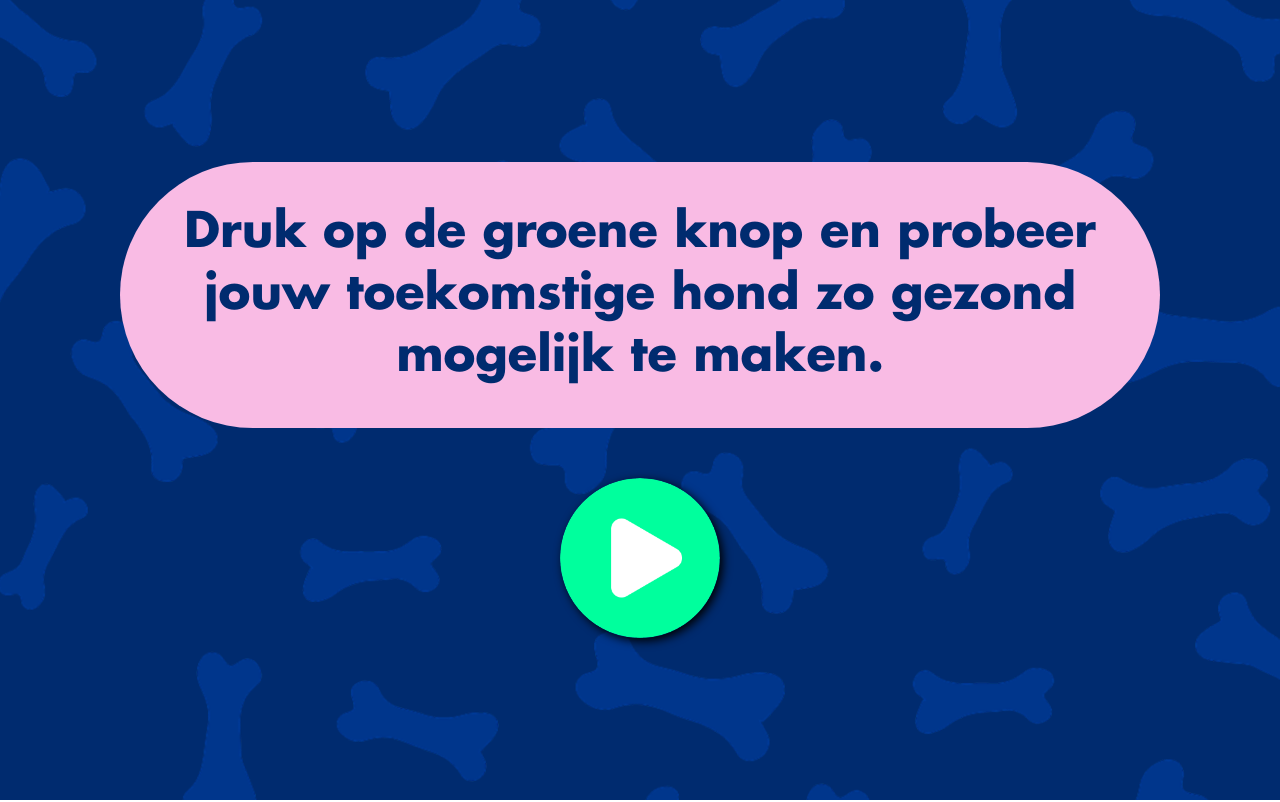
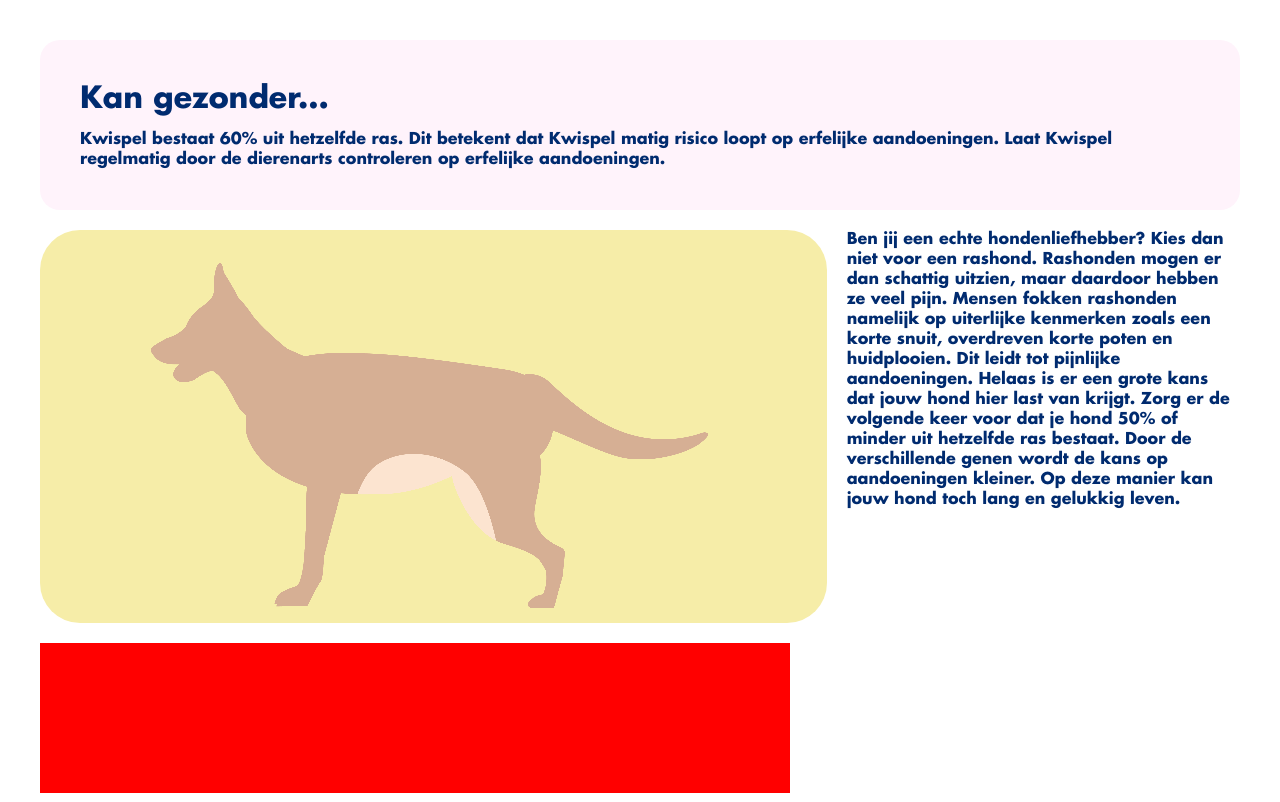
Before and after one commit to TSpierings/doorgefokte-hond, a React (Create React App) app: page /printout in a window 1280 px wide. Before the commit this address led to /. Shown: the top 802 px of the page. Built offline with nearby package versions, Linux system fonts and the light colour scheme.

Commit message:
Add printout

```diff
--- a/package.json
+++ b/package.json
@@ -18,6 +18,7 @@
     "react-dom": "^16.14.0",
     "react-router-dom": "^5.2.0",
     "react-scripts": "^3.4.1",
+    "react-to-print": "^2.12.6",
     "typescript": "^3.9.9"
   },
   "scripts": {
--- a/src/components/app/App.tsx
+++ b/src/components/app/App.tsx
@@ -9,6 +9,7 @@ import {
 
 import { Home } from '../home/home';
 import { DogCreator } from '../dog-creator/dog-creator';
+import { Printout } from '../printout/printout';
 
 function App() {
   return (
@@ -22,6 +23,10 @@ function App() {
           <DogCreator />
         </Route>
 
+        <Route exact path="/printout">
+          <Printout name='Kwispel' selectedParts={[1, 2, 1, 1, 4]}/>
+        </Route>
+
         <Route path="*">
           <Redirect to="/"/>
         </Route>
--- a/src/components/dog-creator/dog-creator.scss
+++ b/src/components/dog-creator/dog-creator.scss
@@ -4,17 +4,8 @@
   justify-content: center;
   align-items: center;
   height: calc(100vh - 6em);
-  color: #002B6F;
+  color: #002b6f;
   padding: 3em;
-
-  .creator, .nav {
-    background-color: #F9BBE4;
-    margin-bottom: 50px;
-    font-size: 4em;
-    text-align: center;
-    border-radius: 2em;
-    padding: 15px;
-  }
 
   .creator {
     display: flex;
@@ -23,28 +14,20 @@
     flex: 1;
     padding: 0.5em;
     border-radius: 1em;
-    width: 19em;
+    width: 19em;background-color: #f9bbe4;
+    margin-bottom: 50px;
+    font-size: 4em;
+    text-align: center;
 
-    // &.Vacht {
-    //   flex: unset;
-    //   width: 22em;
-    //   border-radius: 2em;
-    //   padding: 15px;
-    // }
-  }
-
-  .nav {
-    width: 22em;
-    margin-bottom: 0;
-  }
-
-  button {
-    all: unset;
-    width: 10em;
-    height: 10em;
-    background-size: contain;
-    background-color: transparent;
-    border-radius: 50%;
-    box-shadow: 3px 3px 10px #000;
+    input {
+      width: 100%;
+      height: 100%;
+      text-align: center;
+      font-size: 3em;
+      color: #002b6f;
+      background: none;
+      border: none;
+      outline: none;
+    }
   }
 }
--- a/src/components/dog-creator/dog-creator.tsx
+++ b/src/components/dog-creator/dog-creator.tsx
@@ -1,23 +1,29 @@
 import * as React from 'react';
+import background from '../../assets/background.png';
+import { phases } from '../../interfaces/phases';
+import { DogNavigator } from '../dog-navigator/dog-navigator';
+import { DogVisualization } from '../dog-visualization/dog-visualization';
+import { Printout } from '../printout/printout';
 import './dog-creator.scss';
-import background from '../../assets/background.png'
-import { DogNavigator } from '../dog-navigator/dog-navigator';
-import { phases } from '../../interfaces/phases';
-import { DogVisualization } from '../dog-visualization/dog-visualization';
 
 interface DogCreatorState {
   phase: number,
-  selectedPart: Array<number>
+  selectedPart: Array<number>,
+  name: string
 }
 
 export class DogCreator extends React.Component<{}, DogCreatorState> {
+  private printRef: React.RefObject<any>;
 
   constructor(props: any) {
     super(props);
 
+    this.printRef = React.createRef();
+
     this.state = {
       phase: 0,
-      selectedPart: [0, 0, 0, 0, 0]
+      selectedPart: [0, 0, 0, 0, 0],
+      name: 'Kwispel'
     };
   }
 
@@ -33,6 +39,7 @@ export class DogCreator extends React.Component<{}, DogCreatorState> {
     if (this.state.phase === phases.length - 1) {
       console.log(`Print dog with properties:`);
       console.log(this.state.selectedPart);
+      console.log(this.printRef.current);
       return;
     };
 
@@ -50,6 +57,8 @@ export class DogCreator extends React.Component<{}, DogCreatorState> {
     });
   }
 
+
+
   render() {
     return <div className="dog-creator" style={{
       backgroundImage: `url(${background})`
@@ -65,7 +74,10 @@ export class DogCreator extends React.Component<{}, DogCreatorState> {
             />
           </>
         ) : (
-          <span>Kies een vacht en druk op de groene knop om de hond te creëeren.</span>
+          <>
+            <span>{phases[this.state.phase]}</span>
+            <input type='text' spellCheck={false} maxLength={10} value={this.state.name} autoFocus onChange={(el) => this.setState({ name: el.target.value })}/>
+          </>
         )}
 
       </div>
@@ -76,7 +88,12 @@ export class DogCreator extends React.Component<{}, DogCreatorState> {
         onBack={() => this.previousPhase()}
         onForward={() => this.nextPhase()}
         onSelect={(index: number) => this.selectPart(index)}
+        componentToPrint={this.printRef}
       />
+
+      <div style={{display: 'none'}}>
+        <Printout ref={this.printRef} name={this.state.name} selectedParts={this.state.selectedPart} />
+      </div>
     </div>
   }
 }
--- a/src/components/dog-navigator/dog-navigator.scss
+++ b/src/components/dog-navigator/dog-navigator.scss
@@ -32,6 +32,16 @@
     }
   }
 
+  .info {
+    display: flex;
+    align-items: center;
+    border-radius: 1em;
+    margin: 1em;
+    background-color: #FEE7F9;
+    padding: 0 1em;
+    font-size: 2em;
+  }
+
   button {
     all: unset;
     width: 5em;
--- a/src/components/dog-navigator/dog-navigator.tsx
+++ b/src/components/dog-navigator/dog-navigator.tsx
@@ -4,13 +4,15 @@ import play from '../../assets/play.png'
 import backward from '../../assets/backward.png'
 import { dogs } from '../../interfaces/dogs';
 import { iconsByPhase } from '../../interfaces/phases';
+import ReactToPrint from 'react-to-print';
 
 interface DogNavigatorProps {
   phase: number,
   selected: number,
   onForward: Function,
   onBack: Function,
-  onSelect: Function
+  onSelect: Function,
+  componentToPrint: React.RefObject<any>
 }
 
 export class DogNavigator extends React.Component<DogNavigatorProps, {}> {
@@ -23,14 +25,29 @@ export class DogNavigator extends React.Component<DogNavigatorProps, {}> {
     return <div className="dog-navigator">
       <button style={{ backgroundImage: `url(${backward})` }} onClick={() => this.props.onBack()} />
 
-      {dogs.map((item, index) => (
+      {this.props.phase < 5 && dogs.map((item, index) => (
         <div key={item} className={`part ${this.props.selected === index ? 'selected' : ''}`} onClick={() => this.select(index)}>
-          <div><img alt='' src={iconsByPhase[this.props.phase][index]}/></div>
+          <div><img alt='' src={iconsByPhase[this.props.phase][index]} /></div>
           <span>{item}</span>
         </div>
       ))}
 
-      <button style={{ backgroundImage: `url(${play})` }} onClick={() => this.props.onForward()} />
+      {this.props.phase === 5 && (
+        <>
+          <div className='info'>
+            <span>Druk op de groene knop om je hond te creëren</span>
+          </div>
+
+          <ReactToPrint
+            trigger={() => <button style={{ backgroundImage: `url(${play})` }} onClick={() => this.props.onForward()} />}
+            content={() => this.props.componentToPrint!!.current}
+          />
+
+
+        </>
+      )}
+
+      {this.props.phase < 5 && <button style={{ backgroundImage: `url(${play})` }} onClick={() => this.props.onForward()} />}
     </div>
   }
 }
--- /dev/null
+++ b/src/components/printout/printout.scss
@@ -0,0 +1,75 @@
+@media print {
+    @page { size: landscape; }
+}
+
+.printout {
+    margin: 40px;
+    color: #002b6f;
+
+    .health {
+        display: flex;
+        flex-direction: column;
+        background-color: #FFF3FB;
+        padding: 40px;
+        border-radius: 20px;
+
+        :first-child {
+            font-size: 30px;
+            margin-bottom: 10px;
+        }
+    }
+
+    .dog {
+        display: flex;
+        margin: 20px 0;
+
+        .creator {
+            flex: 2;
+            margin-right: 20px;
+            border-radius: 40px;
+        }
+
+        span {
+            flex: 1;
+        }
+    }
+
+    .races {
+        display: flex;
+        margin-bottom: 100px;
+
+        div {
+            height: 150px;
+            width: 150px;
+            background-color: red;
+        }
+    }
+
+    .page2 {
+        display: flex;
+        padding-top: 40px;
+
+        .tips {
+            height: 650px;
+            flex: 1;
+            background-color: #FFF3FB;
+            padding: 40px;
+            border-radius: 20px;
+            margin-right: 20px;
+            font-size: 14px;
+
+            .bullet {
+                display: flex;
+                :first-child {
+                    margin-right: 20px;
+                }
+            }
+        }
+
+        .risks {
+            background-color: blue;
+            height: 730px;
+            flex: 5;
+        }
+    }
+}
--- /dev/null
+++ b/src/components/printout/printout.tsx
@@ -0,0 +1,138 @@
+
+import * as React from 'react';
+import { DogVisualization } from '../dog-visualization/dog-visualization';
+import './printout.scss';
+
+interface PrintoutProps {
+  name: string,
+  selectedParts: Array<number>
+}
+
+export class Printout extends React.Component<PrintoutProps, {}> {
+
+  private healthColors = [
+    '#D68A7B',
+    '#EACDA3',
+    '#F6EDA8',
+    '#DDE298',
+    '#B1CD98'
+  ];
+
+  private getHealthText(health: number) {
+    switch (health) {
+      case 0:
+        return (<>
+          <span>Kijk uit!</span>
+          <span>{this.props.name} bestaat 100% uit hetzelfde ras. Dit betekent dat {this.props.name} extreem veel risico loopt op erfelijke aandoeningen. Arme {this.props.name}... Je hond sterft van de pijn.</span>
+        </>)
+      case 1:
+        return (<>
+          <span>Jammer...</span>
+          <span>{this.props.name} bestaat 80% uit hetzelfde ras. Dit betekent dat {this.props.name} veel risico loopt op erfelijke aandoeningen. Arme {this.props.name}... Bereid je hond maar voor op zware behandelingen bij de dierenarts.</span>
+        </>)
+      case 2:
+        return (<>
+          <span>Kan gezonder...</span>
+          <span>{this.props.name} bestaat 60% uit hetzelfde ras. Dit betekent dat {this.props.name} matig risico loopt op erfelijke aandoeningen. Laat {this.props.name} regelmatig door de dierenarts controleren op erfelijke aandoeningen.</span>
+        </>)
+      case 3:
+        return (<>
+          <span>Goed op weg.</span>
+          <span>{this.props.name} bestaat 40% uit hetzelfde ras. Dit betekent dat {this.props.name} weinig risico loopt op erfelijke aandoeningen. Het is aan te raden om je hond te laten testen bij de dierenarts, want kans op aandoeningen is helaas altijd aanwezig.</span>
+        </>)
+      case 4:
+        return (<>
+          <span>Gefeliciteerd!</span>
+          <span>{this.props.name} bestaat 20% uit hetzelfde ras. Dit betekent dat {this.props.name} nauwelijks risico loopt op erfelijke aandoeningen. {this.props.name} is gezond! Maar houd de gezondheid van je hond goed in de gaten, want kans op aandoeningen is helaas altijd aanwezig.</span>
+        </>)
+    }
+  }
+
+  private getSecondaryText(health: number) {
+    if (health > 2) {
+      return <span>
+        Ben jij een echte hondenliefhebber? Kies dan niet voor een rashond. Rashonden mogen er
+        dan schattig uitzien, maar daardoor hebben ze veel pijn. Mensen fokken rashonden namelijk
+        op uiterlijke kenmerken zoals een korte snuit, overdreven korte poten en huidplooien.
+        Dit leidt tot pijnlijke aandoeningen. Gelukkig bestaat jouw hond 50% of minder uit hetzelfde ras.
+        Door de verschillende genen wordt de kans op aandoeningen kleiner.
+      </span>
+    }
+
+    return <span>
+      Ben jij een echte hondenliefhebber? Kies dan niet voor een rashond. Rashonden mogen er dan schattig uitzien,
+      maar daardoor hebben ze veel pijn. Mensen fokken rashonden namelijk op uiterlijke kenmerken zoals een korte snuit,
+      overdreven korte poten en huidplooien. Dit leidt tot pijnlijke aandoeningen.
+      Helaas is er een grote kans dat jouw hond hier last van krijgt. Zorg er de volgende keer voor dat je hond 50% of
+      minder uit hetzelfde ras bestaat. Door de verschillende genen wordt de kans op aandoeningen kleiner.
+      Op deze manier kan jouw hond toch lang en gelukkig leven.
+    </span>
+  }
+
+  render() {
+    const health: number = 2;
+    console.log(this.props.selectedParts)
+
+    return <div className='printout'>
+      <div className='health'>
+        {this.getHealthText(health)}
+      </div>
+      <div className='dog'>
+        <div className='creator' style={{ backgroundColor: this.healthColors[health] }}>
+          <DogVisualization
+            phase={4}
+            selectedParts={this.props.selectedParts}
+          />
+        </div>
+        {this.getSecondaryText(health)}
+      </div>
+      <div className='races'>
+        <div />
+        <div />
+        <div />
+        <div />
+        <div />
+      </div>
+
+      <div className='page2'>
+        <div className='tips'>
+          <span>Tips voor de aanschaf van een hond:</span>
+          <br /><br />
+          <div className='bullet'>
+            <span>•</span>
+            <span>Kies in plaats van een rashond voor een kruising.</span>
+          </div>
+          <div className='bullet'>
+            <span>•</span>
+            <span>Kijk in de Nederlandse asielen voor een leuke hond.</span>
+          </div>
+          <br /><br />
+          <span>Wil je toch een rashond...</span>
+          <br/><br/>
+          <div className='bullet'>
+            <span>•</span>
+            <span>Kijk van tevoren op www.dierenrecht.nl/ rashondenwijzer welke erfelijke aandoeningen er voorkomen bij het ras.</span>
+          </div>
+          <div className='bullet'>
+            <span>•</span>
+            <span>Onthoud dat een stamboom geen garantie is voor een gezonde hond.</span>
+          </div>
+          <div className='bullet'>
+            <span>•</span>
+            <span>Vertrouw niet iedere fokker.</span>
+          </div>
+          <div className='bullet'>
+            <span>•</span>
+            <span>Laat je vóór de aanschaf adviseren door een deskundige.</span>
+          </div>
+          <div className='bullet'>
+            <span>•</span>
+            <span>Lees het koopcontract van tevoren zorgvuldig door.</span>
+          </div>
+
+        </div>
+        <div className='risks'></div>
+      </div>
+    </div>
+  }
+}
--- a/src/interfaces/phases.tsx
+++ b/src/interfaces/phases.tsx
@@ -9,7 +9,8 @@ export const phases = [
   'Romp',
   'Poten',
   'Staart',
-  'Vacht'
+  'Vacht',
+  'Naam'
 ];
 
 export const iconsByPhase = [
```
Also changed, not shown: 1 other file (tests, documents, lock files or other folders).
